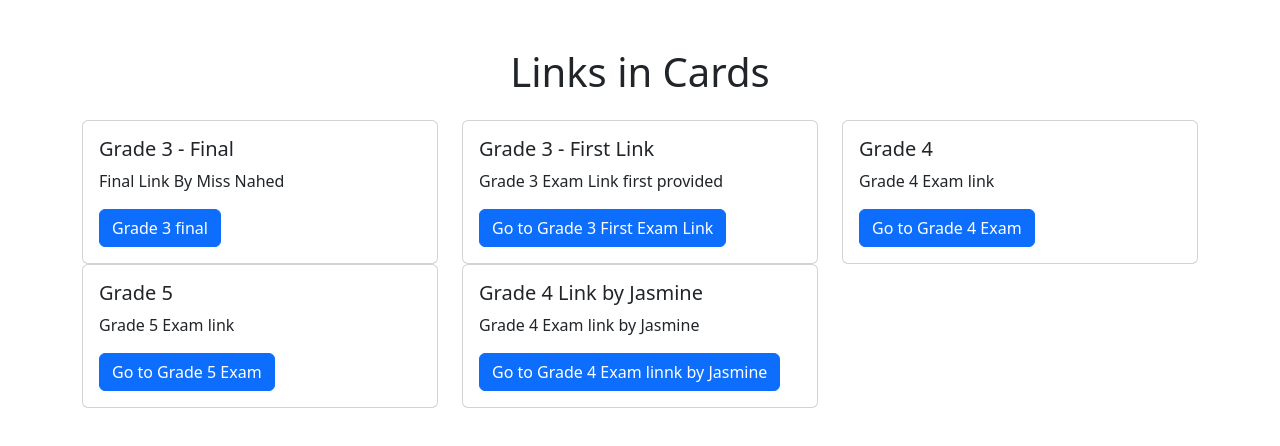
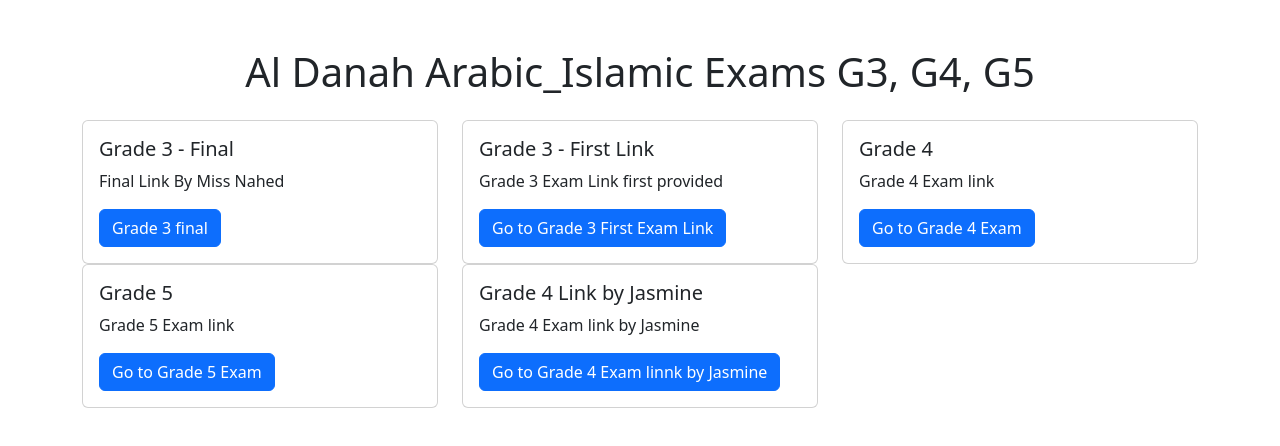
Before and after one commit to afsukool/aldanah, a plain HTML site: page index.html in a window 1280 px wide. Drawn offline with nearby package versions, Linux system fonts and the light colour scheme.

Commit message:
Update index.html

```diff
--- a/index.html
+++ b/index.html
@@ -3,14 +3,14 @@
 <head>
     <meta charset="UTF-8">
     <meta name="viewport" content="width=device-width, initial-scale=1.0">
-    <title>Al Danah Arabic / Islamic Exams G3, G4, G5</title>
+    <title>Al Danah Arabic_Islamic Exams G3, G4, G5</title>
     <!-- Link to Bootstrap CSS -->
     <link href="https://cdn.jsdelivr.net/npm/bootstrap@5.3.3/dist/css/bootstrap.min.css" rel="stylesheet">
 </head>
 <body>
 
 <div class="container mt-5">
-    <h1 class="text-center mb-4">Links in Cards</h1>
+    <h1 class="text-center mb-4">Al Danah Arabic_Islamic Exams G3, G4, G5</h1>
 
     <div class="row">
         <!-- Google Card -->
```
